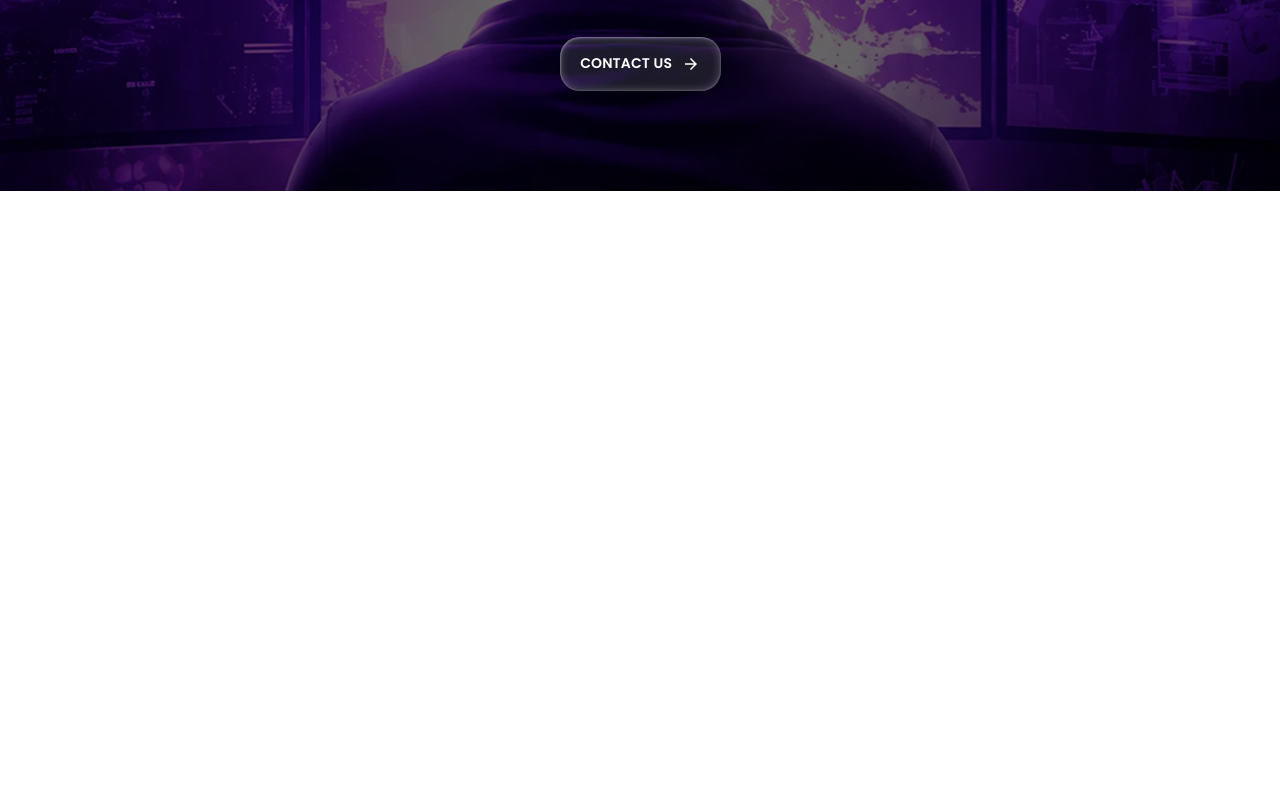
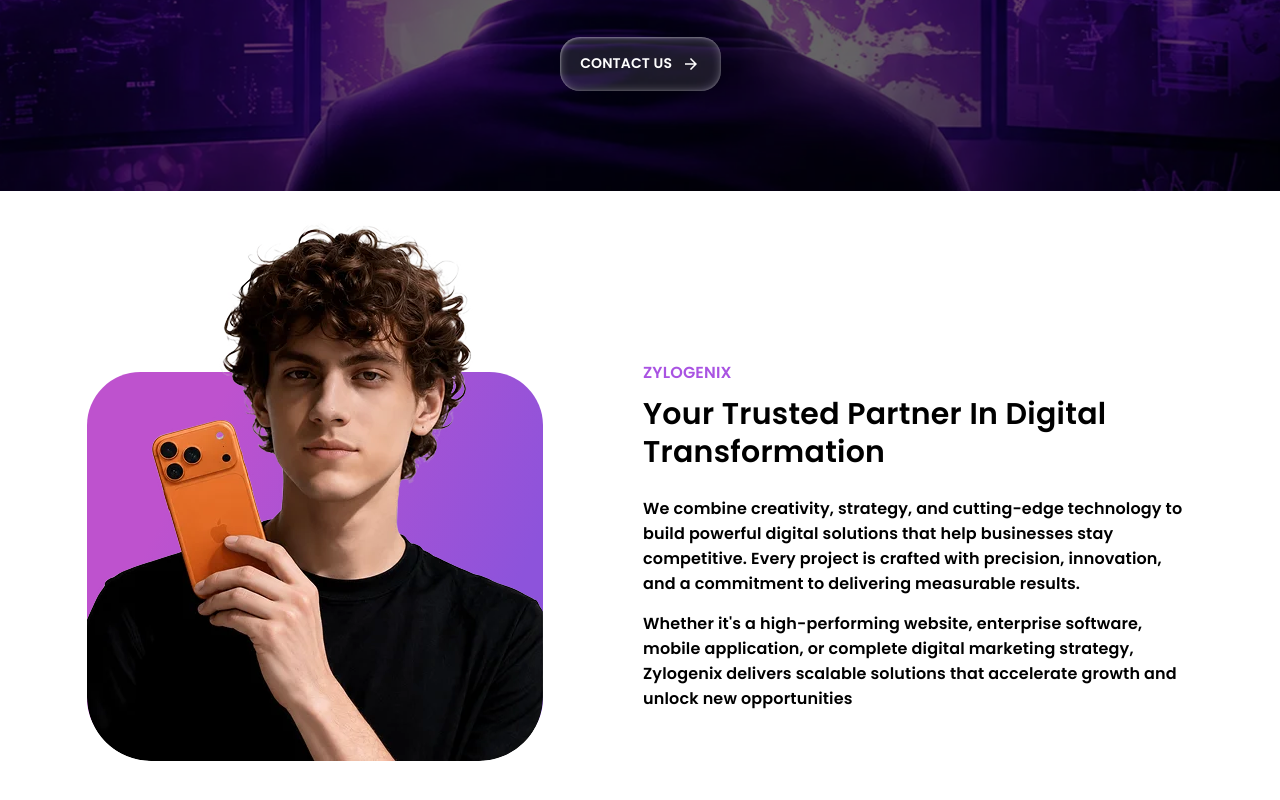
Before and after one commit to UdulaPahasara/ZYLOGENIX, a React (Vite) app in the folder ZYLOGENIX/: page / in a window 1280 px wide. Shown: the part 4969-5769 px from the top of the page. Before the commit the page ends 5160 px from the top, so only its background shows below. Built offline with nearby package versions, Linux system fonts and the light colour scheme.

Commit message:
feat: implement Home page with hero section, service showcase, and scroll-based slide transitions

```diff
--- a/ZYLOGENIX/src/pages/Home.jsx
+++ b/ZYLOGENIX/src/pages/Home.jsx
@@ -16,6 +16,7 @@
 import LevestageImg from '../assets/company/levestage.webp';
 import InfluencerhubImg from '../assets/company/influencerhub.webp';
 import TransformBusinessImg from '../assets/home/transformBussines.webp';
+import ZylogenixImg from '../assets/home/ZYLOGENIX.webp';
 
 const servicesData = [
   [
@@ -908,6 +909,12 @@
             textAlign: 'center'
           }}
         >
+          <motion.div
+            initial={{ opacity: 0, y: 30 }}
+            whileInView={{ opacity: 1, y: 0 }}
+            transition={{ duration: 0.6, ease: "easeOut" }}
+            viewport={{ once: true, amount: 0.5 }}
+          >
             <Typography
               sx={{
                 fontFamily: 'Poppins',
@@ -921,7 +928,14 @@
             >
               Ready To Transform Your Business With Smart Digital Solutions ?
             </Typography>
+          </motion.div>
 
+          <motion.div
+            initial={{ opacity: 0, y: 30 }}
+            whileInView={{ opacity: 1, y: 0 }}
+            transition={{ duration: 0.6, delay: 0.2, ease: "easeOut" }}
+            viewport={{ once: true, amount: 0.5 }}
+          >
             <Typography
               sx={{
                 fontFamily: 'Poppins',
@@ -935,8 +949,15 @@
             >
               Whether You're Building A New Digital Presence, Improving An Existing Platform, Launching A Product, Or Scaling Your Business Through Technology, Zylogenix Is Here To Help. Let's Create Solutions That Are Innovative, Reliable, And Built For Growth.
             </Typography>
+          </motion.div>
 
           {/* Contact Us Button Box */}
+          <motion.div
+            initial={{ opacity: 0, y: 30 }}
+            whileInView={{ opacity: 1, y: 0 }}
+            transition={{ duration: 0.6, delay: 0.4, ease: "easeOut" }}
+            viewport={{ once: true, amount: 0.5 }}
+          >
             <Box
               sx={{
                 width: '161px',
@@ -975,6 +996,132 @@
               </Typography>
               <ArrowForwardIcon sx={{ color: '#FFFFFF', fontSize: '18px' }} />
             </Box>
+          </motion.div>
+        </Box>
+      </Box>
+
+      {/* Trusted Partner Section */}
+      <Box
+        className="white-section"
+        sx={{
+          width: '100%',
+          backgroundColor: '#FFFFFF',
+          padding: { xs: '60px 20px', md: '100px 40px', lg: '120px 80px' },
+          display: 'flex',
+          flexDirection: { xs: 'column-reverse', sm: 'row' },
+          alignItems: 'center',
+          justifyContent: 'center',
+          gap: { xs: '30px', sm: '40px', md: '75px', lg: '100px' },
+          boxSizing: 'border-box'
+        }}
+      >
+        {/* Left Side: Image Container */}
+        <Box
+          sx={{
+            flex: { xs: '1 1 auto', sm: '0 0 40%', md: '0 0 456px' },
+            display: 'flex',
+            alignItems: 'flex-end',
+            justifyContent: 'center',
+            position: 'relative',
+            width: '100%',
+            maxWidth: '456px',
+            height: { xs: 'auto', md: '590px' },
+            mt:{md:'-100px',lg:'-140px'}
+
+          }}
+        >
+          {/* Background Blob */}
+          <Box
+            sx={{
+              position: 'absolute',
+              width: '100%',
+              height: {xs:'230px', md:'380px'},
+              bottom: 9,
+              background: 'linear-gradient(116.48deg, #BE52CE 22.81%, #8D53DB 83.13%)',
+              borderRadius: '53.42px',
+              zIndex: 1
+            }}
+          />
+          {/* Foreground Image */}
+          <Box
+            component="img"
+            src={ZylogenixImg}
+            alt="Zylogenix Trusted Partner"
+            sx={{
+              position: 'relative',
+              width: '100%',
+              height: '100%',
+              objectFit: 'contain',
+              objectPosition: 'bottom',
+              borderRadius: '64.05px',
+              zIndex: 2
+            }}
+          />
+        </Box>
+
+        {/* Right Side: Content Container */}
+        <Box
+          sx={{
+            flex: '1',
+            display: 'flex',
+            flexDirection: 'column',
+            justifyContent: 'center',
+            maxWidth: '550px',
+            textAlign: { xs: 'center', sm: 'left' }
+          }}
+        >
+          <Typography
+            sx={{
+              fontFamily: 'Poppins',
+              fontWeight: 600,
+              fontSize: '16px',
+              lineHeight: '25px',
+              textTransform: 'uppercase',
+              color: '#A953E2',
+              mb: '10px'
+            }}
+          >
+            ZYLOGENIX
+          </Typography>
+
+          <Typography
+            sx={{
+              fontFamily: 'Poppins',
+              fontWeight: 700,
+              fontSize: { xs: '24px', md: '30px' },
+              lineHeight: { xs: '32px', md: '38px' },
+              textTransform: 'capitalize',
+              color: 'rgba(0, 0, 0, 1)',
+              mb: '25px'
+            }}
+          >
+            Your Trusted Partner In Digital Transformation
+          </Typography>
+
+          <Typography
+            sx={{
+              fontFamily: 'Poppins',
+              fontWeight: 400,
+              fontSize: '16px',
+              lineHeight: '25px',
+              color: 'rgba(0, 0, 0, 1)',
+              mb: '15px'
+            }}
+          >
+            We combine creativity, strategy, and cutting-edge technology to build powerful digital solutions that help businesses stay competitive. Every project is crafted with precision, innovation, and a commitment to delivering measurable results.
+          </Typography>
+
+          <Typography
+            sx={{
+              fontFamily: 'Poppins',
+              fontWeight: 400,
+              fontSize: '16px',
+              lineHeight: '25px',
+              color: 'rgba(0, 0, 0, 1)'
+            }}
+          >
+            Whether it's a high-performing website, enterprise software, mobile application, or complete digital marketing strategy, Zylogenix delivers scalable solutions that accelerate growth and unlock new opportunities
+          </Typography>
         </Box>
       </Box>
     </Box>
```
Lines whose indentation alone changed are shown as unchanged.
